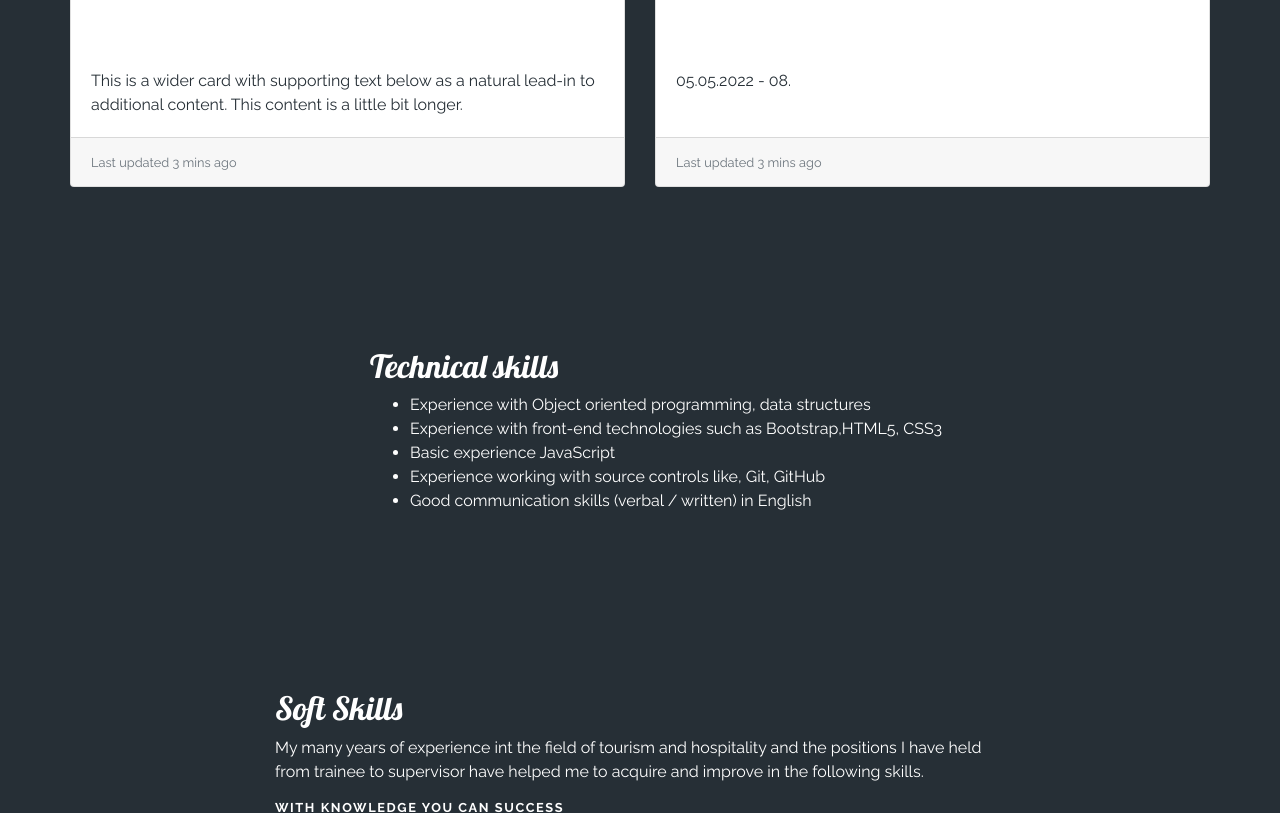
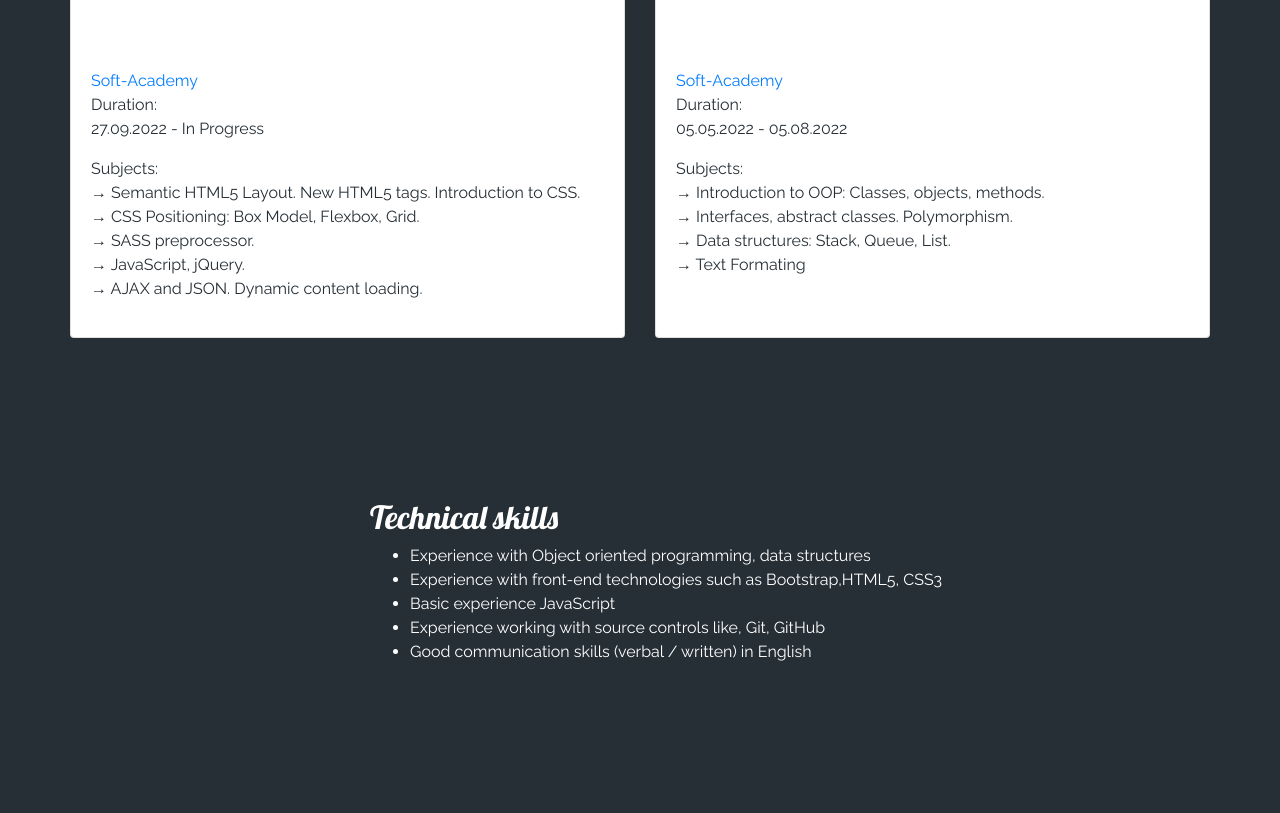
Before and after one commit to mishelov/my-portfolio-project, a plain HTML site: page index.html in a window 1280 px wide. Shown: the part 2015-2828 px from the top of the page. Drawn offline with nearby package versions, Linux system fonts and the light colour scheme.

Commit message:
11.10:22:34

```diff
--- a/index.html
+++ b/index.html
@@ -38,6 +38,7 @@
 
     <link rel="stylesheet" href="style.css" />
   </head>
+
   <body>
     <nav class="navbar navbar-expand-md navbar-dark bg-dark fixed-top">
       <a class="navbar-brand" href="#">
@@ -58,8 +59,8 @@
         <ul class="nav navbar-nav">
           <li class="nav-item">
             <a class="nav-link" href="#feature-one"
-              >About<span class="sr-only"></span></a
-            >
+              >About<span class="sr-only"></span
+            ></a>
           </li>
           <li class="nav-item">
             <a class="nav-link" href="#feature-six">My Projects</a>
@@ -121,13 +122,15 @@
               <div class="card-body">
                 <h5 class="card-title">Web Programming</h5>
                 <p class="card-text">
-                  This is a wider card with supporting text below as a natural
-                  lead-in to additional content. This content is a little bit
-                  longer.
+                  <a href="https://softacademy.bg/">Soft-Academy</a>
+                  <br>
+                  Duration: <br> 27.09.2022 - In Progress</p>
+                  Subjects: <br> &rarr; Semantic HTML5 Layout. New HTML5 tags. Introduction to CSS. <br>
+                  &rarr; CSS Positioning: Box Model, Flexbox, Grid.<br>
+                  &rarr; SASS preprocessor. <br>
+                  &rarr; JavaScript, jQuery. <br>
+                  &rarr; AJAX and JSON. Dynamic content loading.
                 </p>
-              </div>
-              <div class="card-footer">
-                <small class="text-muted">Last updated 3 mins ago</small>
               </div>
             </div>
             <div class="card">
@@ -138,10 +141,14 @@
               />
               <div class="card-body">
                 <h5 class="card-title">Java Programming</h5>
-                <p class="card-text">05.05.2022 - 08.</p>
-              </div>
-              <div class="card-footer">
-                <small class="text-muted">Last updated 3 mins ago</small>
+                <p class="card-text">
+                  <a href="https://softacademy.bg/">Soft-Academy</a>
+                  <br>
+                  Duration: <br> 05.05.2022 - 05.08.2022</p>
+                  Subjects: <br> &rarr; Introduction to OOP: Classes, objects, methods. <br>
+                  &rarr; Interfaces, abstract classes. Polymorphism. <br>
+                  &rarr; Data structures: Stack, Queue, List. <br>
+                  &rarr; Text Formating <br>
               </div>
             </div>
           </div>
```
